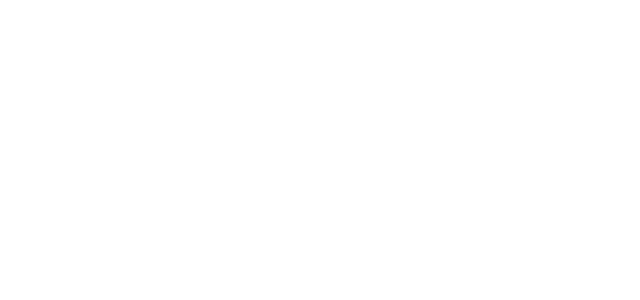
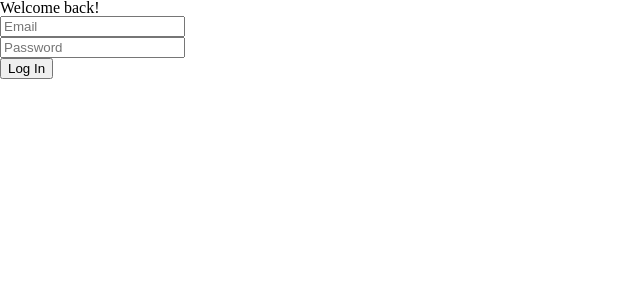
Before and after one commit to sequoian/tasks, a React (Create React App) app: page /login in a window 1280 px wide. Shown: the top 300 px of the page, without its empty margins (0-640 px from the left). Built offline with nearby package versions, Linux system fonts and the light colour scheme.

Commit message:
login page

```diff
--- a/src/actions/async.js
+++ b/src/actions/async.js
@@ -12,3 +12,5 @@
       return Promise.resolve()
     })
 }
+
+export const loginUser = createAccount
--- a/src/components/App.js
+++ b/src/components/App.js
@@ -7,7 +7,7 @@
 
 const App = () => (
   <div id="app">
-    <Link to="/signup">Sign Up</Link> | Log In
+    <Link to="/signup">Sign Up</Link> | <Link to="/login">Log In</Link>
     <EditButton />
     <AddTask />
     <FilterNav />
--- /dev/null
+++ b/src/components/Login.js
@@ -0,0 +1,22 @@
+import React from 'react'
+import {reduxForm} from 'redux-form'
+import {loginUser} from '../actions'
+import UserForm from './UserForm'
+import {validateLogin} from '../utility/validate'
+
+const LoginForm = reduxForm({
+  form: 'login',
+  validate: validateLogin,
+  onSubmit: loginUser
+})(UserForm)
+
+const Login = () => (
+  <div>
+    <h1>Welcome back!</h1>
+    <LoginForm
+      label="Log In"
+    />
+  </div>
+)
+
+export default Login
--- a/src/components/Root.js
+++ b/src/components/Root.js
@@ -4,6 +4,7 @@
 import {BrowserRouter as Router, Switch, Route} from 'react-router-dom'
 import App from './App'
 import Signup from './Signup'
+import Login from './Login'
 
 const Root = ({store}) => (
   <Provider store={store}>
@@ -11,6 +12,7 @@
       <Switch>
         <Route exact path="/" component={App} />
         <Route path="/signup" component={Signup} />
+        <Route path="/login" component={Login} />
       </Switch>
     </Router>
   </Provider>
--- a/src/utility/validate.js
+++ b/src/utility/validate.js
@@ -17,3 +17,17 @@
 
   return errors
 }
+
+export const validateLogin = values => {
+  const errors = {}
+
+  if (!values.email) {
+    errors.email = 'Email required'
+  }
+
+  if (!values.password) {
+    errors.password = 'Password required'
+  }
+
+  return errors
+}
```
